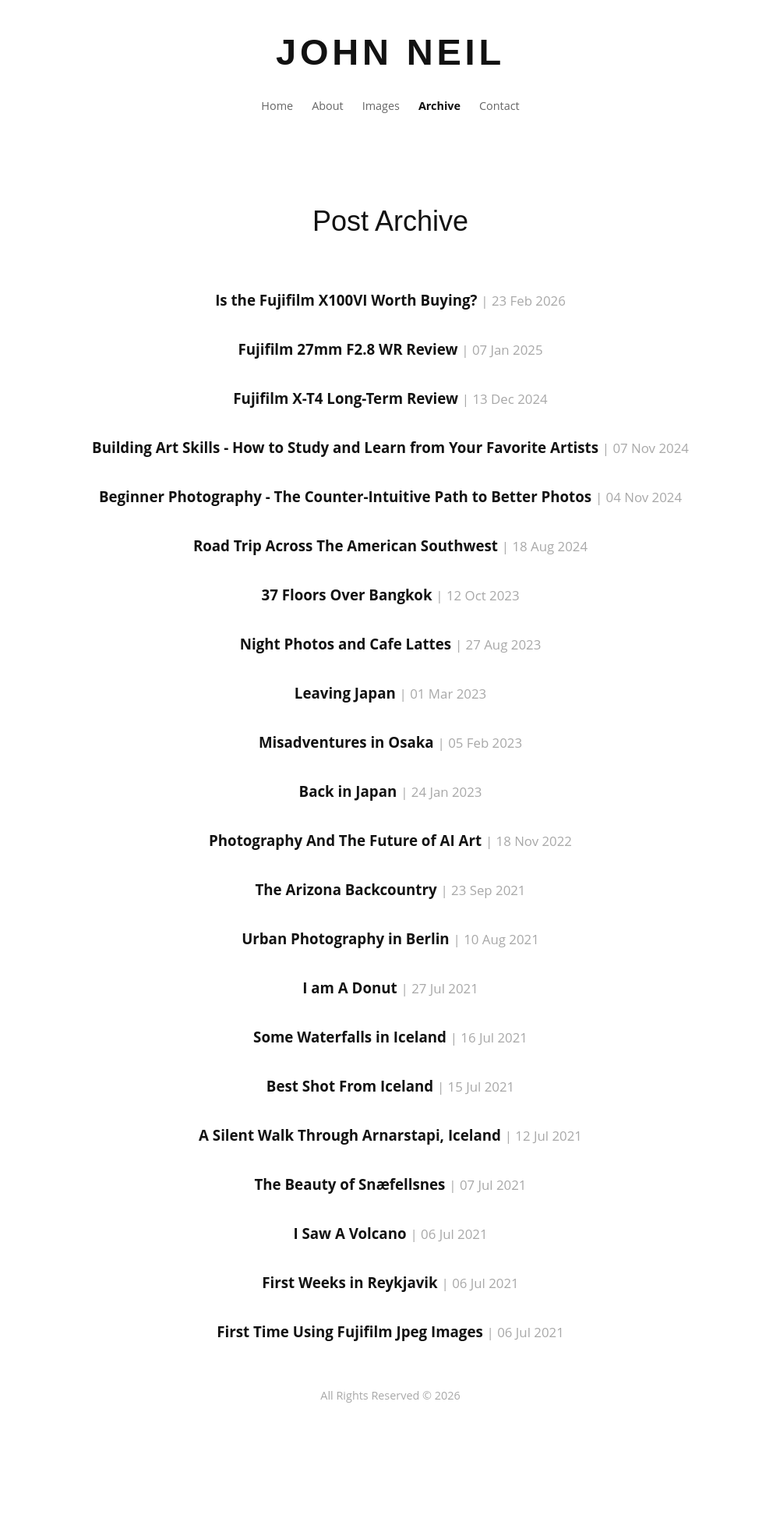
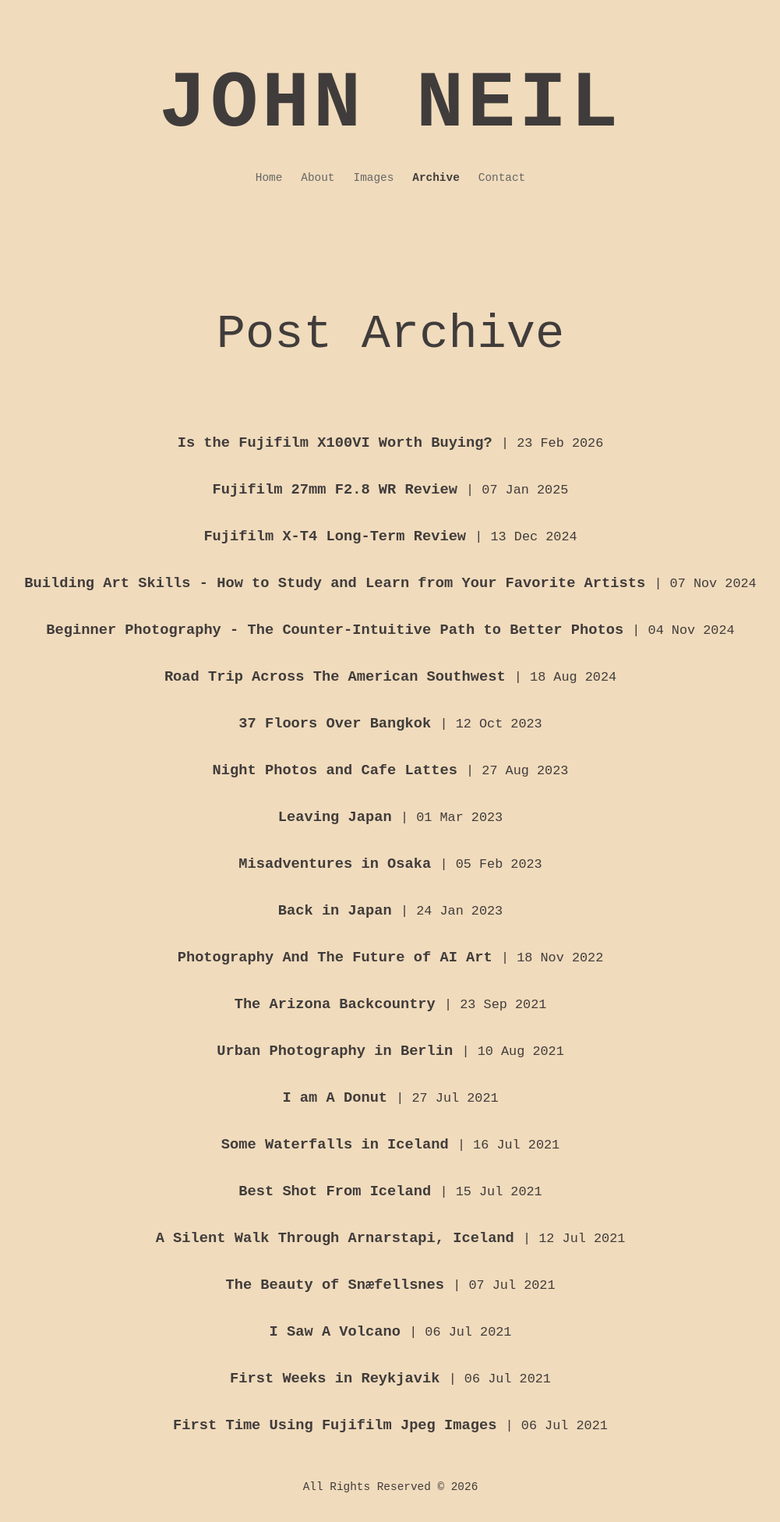
Before and after one commit to johnnydeez/exip, a Jekyll site: the page built from archive.html, in a window 1280 px wide. Shown: the whole page at 78% size, without its empty margins (139-1140 px from the left). Built offline with Jekyll 4.4.1, drawn with Linux system fonts in a browser that asks for light colours; before the commit the page ends 1836 px from its top, so only the background shows below that.

Commit message:
Better colors for readability and some new fonts

```diff
--- a/_layouts/default.html
+++ b/_layouts/default.html
@@ -15,7 +15,11 @@
  		<!-- Global site tag (gtag.js) - Google Analytics -->
         <link rel="preconnect" href="https://fonts.googleapis.com">
 		<link rel="preconnect" href="https://fonts.gstatic.com" crossorigin>
-		<link href="https://fonts.googleapis.com/css2?family=Oswald:wght@200;300;400;500;600;700&display=swap" rel="stylesheet">
+        <!-- new fonts -->
+        <link href="https://fonts.googleapis.com/css2?family=Roboto+Mono:ital,wght@0,100..700;1,100..700&display=swap" rel="stylesheet">
+        <link href="https://fonts.googleapis.com/css2?family=VT323&display=swap" rel="stylesheet">
+        <!-- oldl fonts -->
+        <link href="https://fonts.googleapis.com/css2?family=Oswald:wght@200;300;400;500;600;700&display=swap" rel="stylesheet">
 		<link href="https://fonts.googleapis.com/css2?family=Open+Sans:ital,wght@0,300;0,400;0,600;0,700;0,800;1,300;1,400;1,600;1,700;1,800&display=swap" rel="stylesheet">
 		<link rel="stylesheet" href="/assets/css/styles.css">
         <script async src="https://pagead2.googlesyndication.com/pagead/js/adsbygoogle.js?client=ca-pub-9708843396179418" crossorigin="anonymous"></script>
--- a/_posts/2026-02-23-fujifilm-x100vi-first-impressions-review.markdown
+++ b/_posts/2026-02-23-fujifilm-x100vi-first-impressions-review.markdown
@@ -13,7 +13,7 @@ In 2022, the Fujifilm X100V exploded on social media and became almost impossibl
 
 Fast forward four years, and I found myself in Tokyo, Japan during the summer of 2025. A quick Reddit search revealed a shop that MIGHT have some in stock just a one-hour train ride from my hotel. On the off chance I might actually be able to buy one at retail pricing… off I went. I didn't call first because my Japanese is painful and my loathing of phone calls even more so.
 
-Fujiya Camera in Nakano was my destination, and upon my arrival—don't you know—they had not only multiple used X100V cameras, but also the new X100VI cameras below retail pricing.
+<a href="https://www.fujiya-camera.co.jp">Fujiya Camera</a> in Nakano was my destination, and upon my arrival—don't you know—they had not only multiple used X100V cameras, but also the new X100VI cameras below retail pricing.
 
 I almost threw my credit card at the nice Japanese gentleman.
 
--- a/_sass/main.scss
+++ b/_sass/main.scss
@@ -4,6 +4,7 @@ body {
     align-items: center;
     justify-content: center;
     flex-direction: column;
+    background-color: #f0dbbc;
 }
 
 #main-container {
@@ -35,7 +36,7 @@ body {
 
 .post-header p {
 	font-size: .9em;
-	color: #a8a8a8;
+    color: #403c3b;
 	padding: 0 0;
 	margin: 0 0;
 }
@@ -46,7 +47,7 @@ body {
 }
 
 .pagination {
-    font-family: 'Open Sans', sans-serif;
+    font-family: "Roboto Mono", monospace;
     font-size: 1em;
     word-spacing: .1em;
     text-align: center;
@@ -62,18 +63,19 @@ body {
 
 #site-title {
     text-transform: uppercase;
-	color: #121212;
+	color: #403c3b;
 	letter-spacing: .3em;
 }
 
 #site-title h1 {
-	font-size: 47px;
-}
+	font-size: 102px;
+    margin-bottom: .25em;
+  }
 
 body p {
-	font-family: 'Open Sans', sans-serif;
-	line-height: 2.1em;
-	color: #121212;
+    font-family: "Roboto Mono", monospace;
+    line-height: 2.1em;
+	color: #2d2a29;
 	padding-top: .3em;
 	padding-bottom: .3em;
 }
@@ -89,34 +91,34 @@ img.gif {
 
 
 h1, h2, h3 {
-    font-family: 'Oswald', sans-serif;
+  font-family: "VT323", monospace;
 }
 
 h1 {
-    font-weight: 700;
+    font-weight: 600;
 }
 
 h2 {
     text-align: center;
-    font-weight: 400;
-	font-size: 36px;
-	color: #121212;
+    font-weight: 500;
+	font-size: 62px;
+	color: #403c3b;
 	margin: 0 0;
 }
 
 h2 a:link {
-	color: #121212;
+	color: #403c3b;
     text-decoration: none;
 }
 
 h2 a:visited {
-	color: #121212;
+	color: #403c3b;
     text-decoration: none;
 }
 
 h3 {
-    font-size: 28px;
-    color: #121212;
+    font-size: 33px;
+    color: #403c3b;
     margin: 2em 0 0 0;
 }
 
@@ -136,14 +138,14 @@ nav {
 nav a:link {
 	margin-left: 10px;
 	margin-right: 10px;
-	font-family: 'Open Sans', sans-serif;
+    font-family: "Roboto Mono", monospace;
 	font-size: .9em;
     text-decoration: none;
 	color: #666666;
 }
 
 nav .active-page {
-    color: #121212 !important;
+    color: #403c3b !important;
     font-weight: 700;
 }
 
@@ -155,16 +157,16 @@ nav .active-page {
 }
 
 .footer {
-	font-family: 'Open Sans', sans-serif;
-	color: #a8a8a8;
+    font-family: "Roboto Mono", monospace;
+	color: #403c3b;
     font-size: .9em;
     padding-top: 2em;
     padding-bottom: 2em;
 }
 
 #post-archive {
-    font-family: 'Open Sans', sans-serif;
-    color: #121212;
+    font-family: "Roboto Mono", monospace;
+    color: #403c3b;
     text-align: center;
     padding-top: 2em;
 }
@@ -179,22 +181,22 @@ nav .active-page {
 }
 
 #post-archive h4 a:link {
-	color: #121212;
+	color: #403c3b;
     text-decoration: none;
 }
 
 #post-archive h4 a:visited {
-	color: #121212;
+	color: #403c3b;
     text-decoration: none;
 }
 
 #post-archive h4 a:hover {
-	color: #121212;
+	color: #403c3b;
     text-decoration: underline;
 }
 
 #post-archive .archive-date {
-	color: #a8a8a8;
+	color: #403c3b;
     font-size: .9em;
     font-weight: 400;
 }
@@ -212,7 +214,7 @@ nav .active-page {
 /* Contact Form Styles */
 
 #contact-form {
-    font-family: 'Open Sans', sans-serif;
+    font-family: "Roboto Mono", monospace;
     max-width: 500px;
     margin: 2rem auto;
     padding: 2rem;
--- a/_scripts/compress-images.py
+++ b/_scripts/compress-images.py
@@ -31,7 +31,7 @@ write_directory = os.path.join(home, 'Git', 'exip', '_images', 'compressed')
 already_compressed_files = [f for f in listdir(write_directory) if isfile(join(write_directory, f))]
 
 for filename in os.listdir(read_directory):
-    if (filename.endswith('.jpg') or filename.endswith('.png')) and (filename not in already_compressed_files):
+    if filename.lower().endswith(('.jpg', '.png')) and (filename not in already_compressed_files):
         # Gather path info
         image_path = os.path.join(read_directory, filename)
         print(image_path)
```
